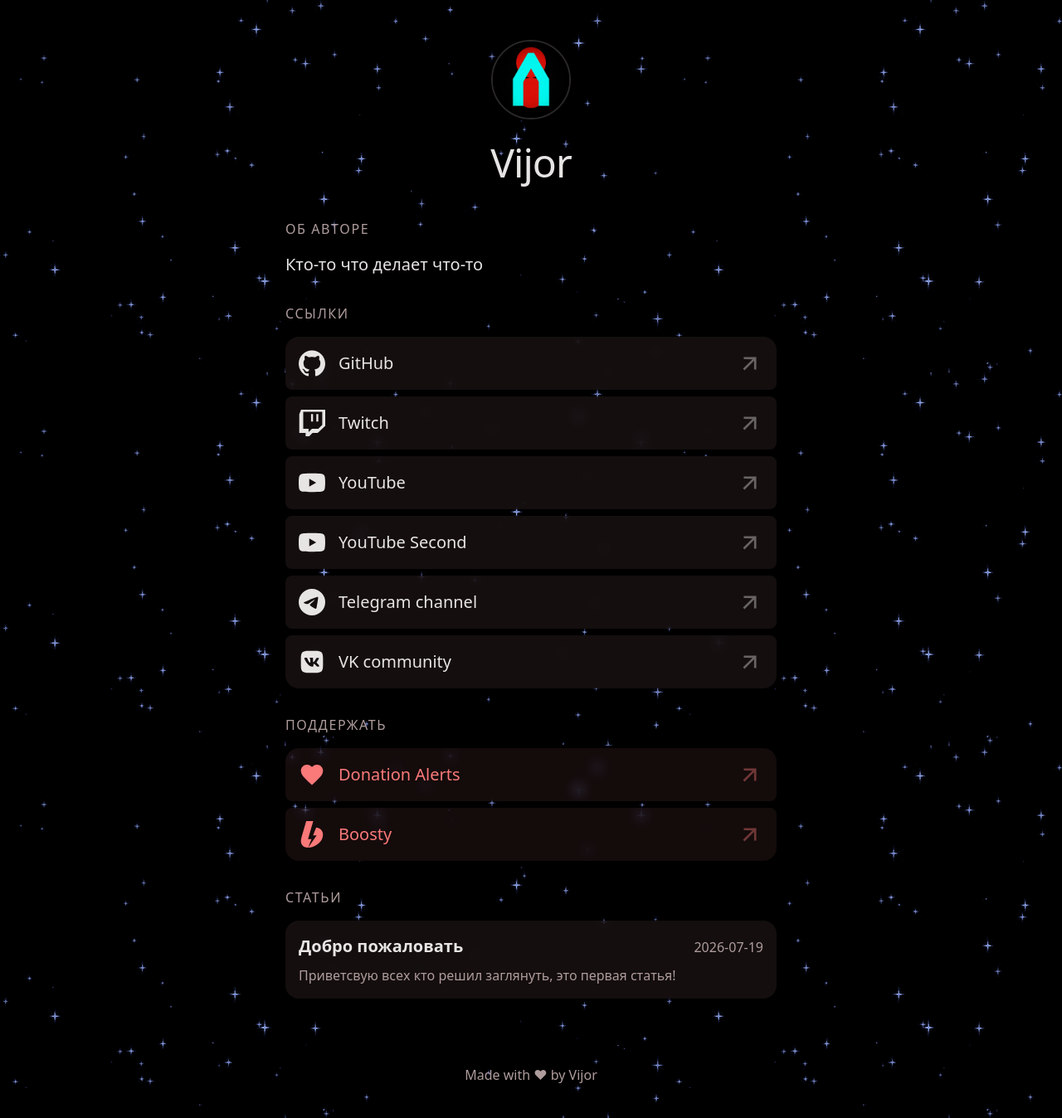
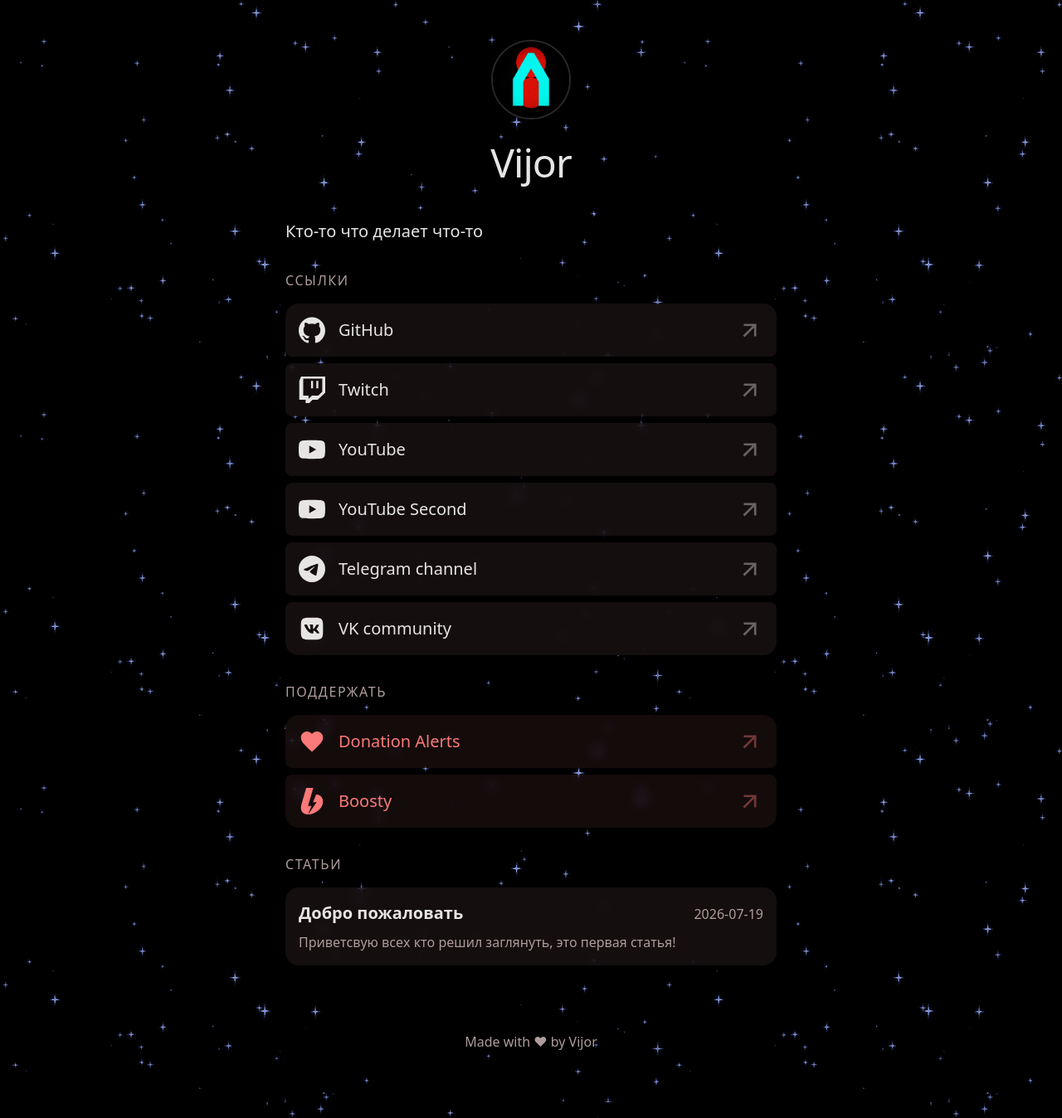
Before and after one commit to Vijorich/SocialLinker, a Jekyll site: the page built from index.html, in a window 1280 px wide. Shown: the whole page at 83% size. Built offline with Jekyll 4.4.1, drawn with Linux system fonts in a browser that asks for light colours.

Commit message:
fix: use false instead of empty string to hide section heading
Jekyll drops empty-string include params, so title:" becomes
nil and default filter shows locale heading. false is preserved.

```diff
--- a/_data/sections.yml
+++ b/_data/sections.yml
@@ -1,8 +1,8 @@
 # Section order = render order.
-# title: omit for locale default, "" to hide heading, "Text" for custom.
+# title: omit for locale default, false to hide heading, "Text" for custom.
 - type: hero
 - type: bio
-  title: ""
+  title: false
 - type: socials
 - type: donate
 - type: articles
--- a/_includes/articles.html
+++ b/_includes/articles.html
@@ -1,5 +1,5 @@
 <section class="section posts" id="posts">
-  {% assign t = include.title | default: site.data.locale.nav_posts %}{% if t != "" %}<h2 class="section-title">{{ t }}</h2>{% endif %}
+  {% if include.title != false %}{% assign t = include.title | default: site.data.locale.nav_posts %}<h2 class="section-title">{{ t }}</h2>{% endif %}
   {% assign posts = site.posts | sort: "date" | reverse %}
   {% if posts.size > 0 %}
   <ul class="link-list post-list">
--- a/_includes/bio.html
+++ b/_includes/bio.html
@@ -1,5 +1,5 @@
 <section class="section bio" id="bio">
-  {% assign t = include.title | default: site.data.locale.nav_bio %}{% if t != "" %}<h2 class="section-title">{{ t }}</h2>{% endif %}
+  {% if include.title != false %}{% assign t = include.title | default: site.data.locale.nav_bio %}<h2 class="section-title">{{ t }}</h2>{% endif %}
   <div class="bio-content">
     {{ site.data.profile.bio | markdownify }}
   </div>
--- a/_includes/donate.html
+++ b/_includes/donate.html
@@ -1,5 +1,5 @@
 <section class="section donate" id="support">
-  {% assign t = include.title | default: site.data.locale.nav_support %}{% if t != "" %}<h2 class="section-title">{{ t }}</h2>{% endif %}
+  {% if include.title != false %}{% assign t = include.title | default: site.data.locale.nav_support %}<h2 class="section-title">{{ t }}</h2>{% endif %}
   <ul class="link-list donate-list">
     {% for item in site.data.donate.items %}
     <li>
--- a/_includes/socials.html
+++ b/_includes/socials.html
@@ -1,5 +1,5 @@
 <section class="section socials" id="links">
-  {% assign t = include.title | default: site.data.locale.nav_links %}{% if t != "" %}<h2 class="section-title">{{ t }}</h2>{% endif %}
+  {% if include.title != false %}{% assign t = include.title | default: site.data.locale.nav_links %}<h2 class="section-title">{{ t }}</h2>{% endif %}
   <ul class="link-list">
     {% for item in site.data.social.items %}
     <li>
```
